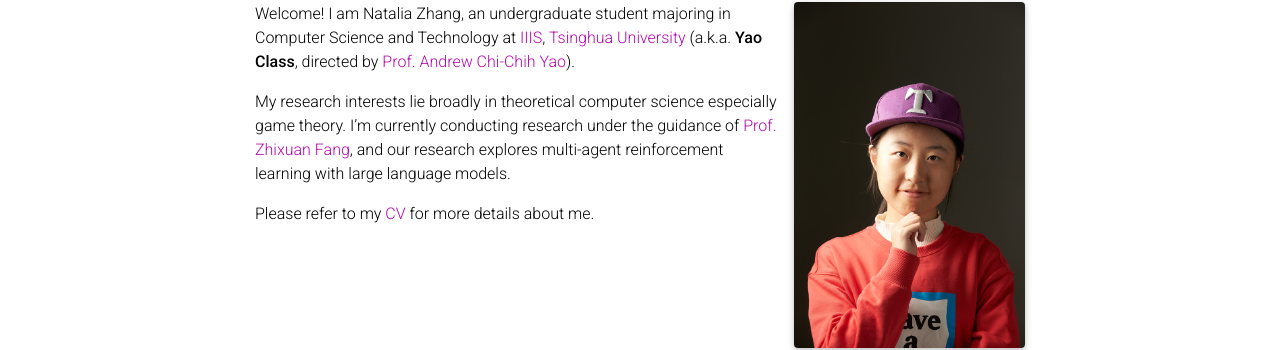
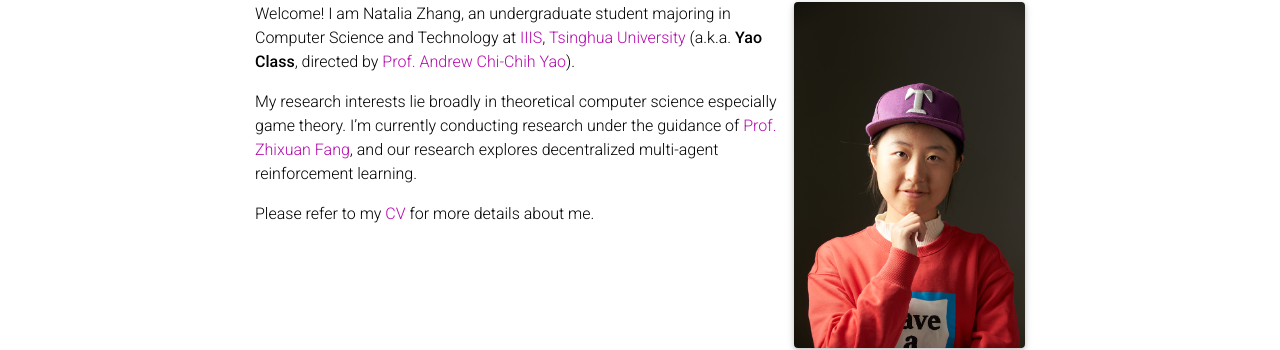
Before and after one commit to NataliaZhang/nataliazhang.github.io, a Jekyll site: the page built from _pages/about.md, in a window 1280 px wide. Shown: the part 167-517 px from the top of the page. Built offline with Jekyll 4.4.1, drawn with Linux system fonts in a browser that asks for light colours; full-size pictures stand in for the smaller copies a plugin makes; comment, search, counter and statistics services are not loaded; a style sheet for code colours, icons or effects is not loaded.

Commit message:
update awards

```diff
--- a/_pages/about.md
+++ b/_pages/about.md
@@ -22,6 +22,6 @@
 
 Welcome! I am Natalia Zhang, an undergraduate student majoring in Computer Science and Technology at [IIIS](https://iiis.tsinghua.edu.cn/en/), [Tsinghua University](https://www.tsinghua.edu.cn/en/) (a.k.a. [**Yao Class**](https://iiis.tsinghua.edu.cn/en/yaoclass/), directed by [Prof. Andrew Chi-Chih Yao](https://iiis.tsinghua.edu.cn/yao/)).
 
-My research interests lie broadly in theoretical computer science especially game theory. I'm currently conducting research under the guidance of [Prof. Zhixuan Fang](https://people.iiis.tsinghua.edu.cn/~fang/), and our research explores multi-agent reinforcement learning with large language models.
+My research interests lie broadly in theoretical computer science especially game theory. I'm currently conducting research under the guidance of [Prof. Zhixuan Fang](https://people.iiis.tsinghua.edu.cn/~fang/), and our research explores decentralized multi-agent reinforcement learning.
 
 Please refer to my <a href="{{ '/cv/' | relative_url }}">CV</a> for more details about me.
--- a/assets/json/resume.json
+++ b/assets/json/resume.json
@@ -82,6 +82,10 @@
     }
   ],
   "awards": [
+    {
+      "title": "Comprehensive Scholarship in Tsinghua University",
+      "date": "2023"
+    },
     {
       "title": "Scholarship of Institute for Interdisciplinary Information Core Technology, First Prize",
       "date": "2022"
```
